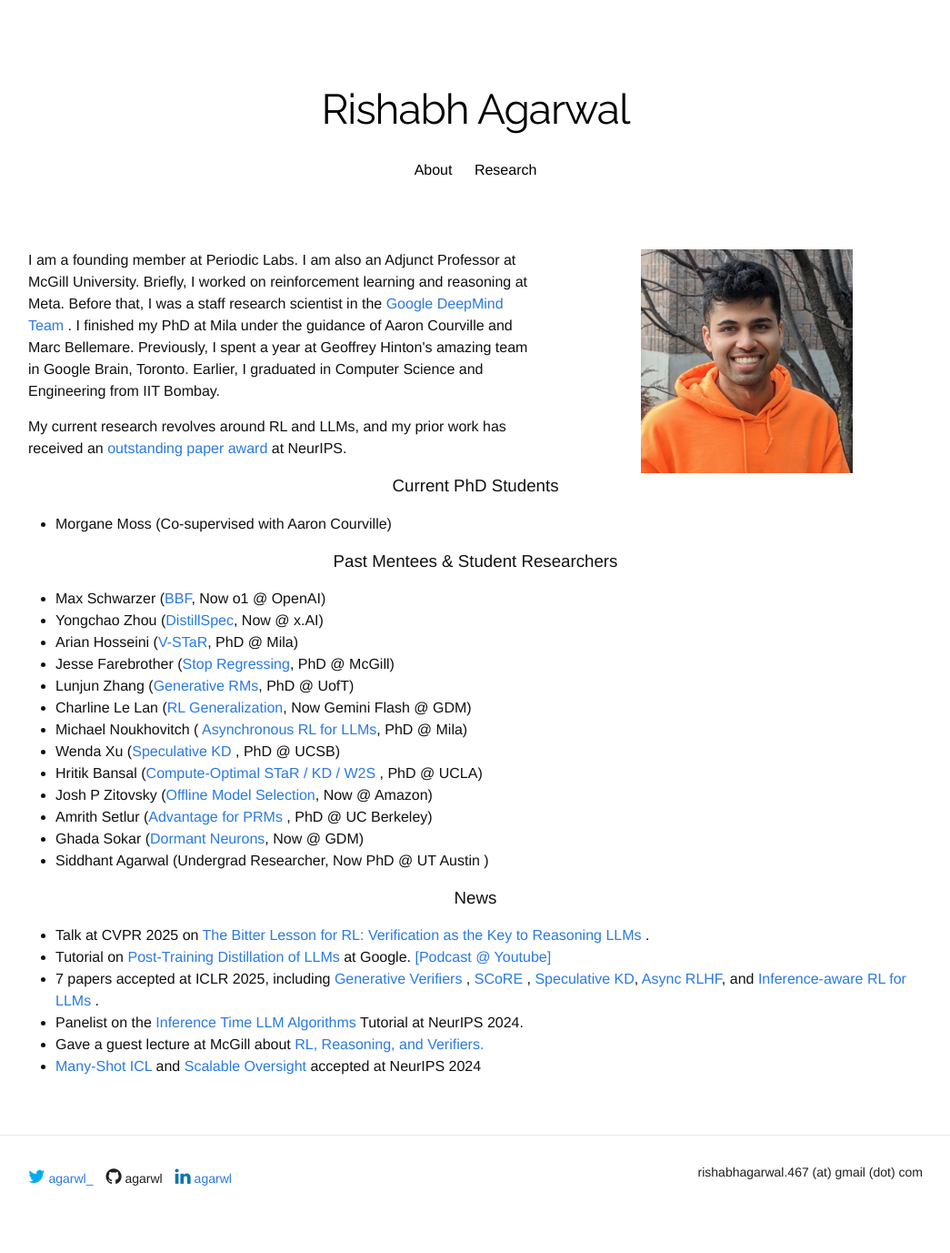
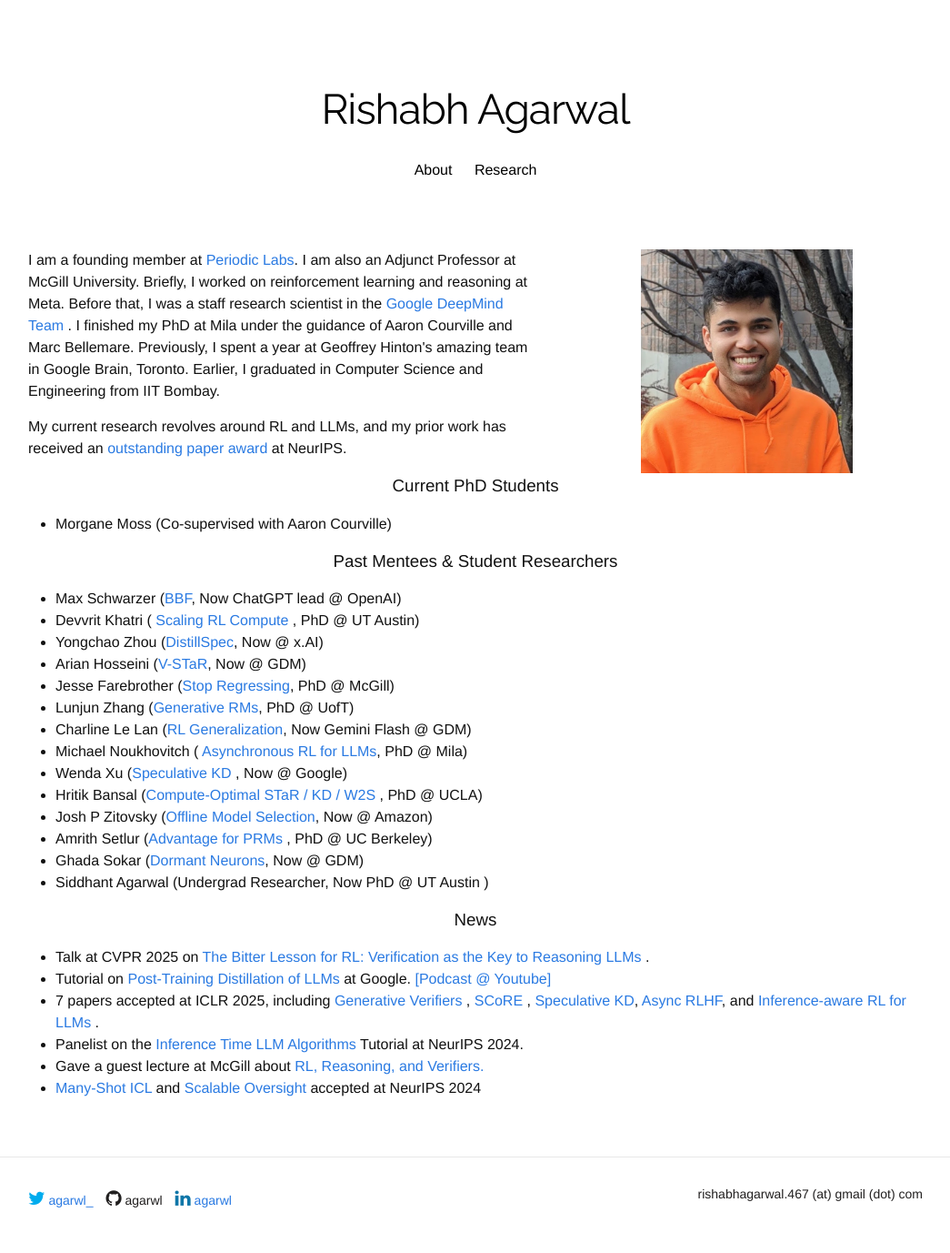
Before and after one commit to agarwl/agarwl.github.io, a Jekyll site: the page built from index.html, in a window 1280 px wide. Shown: the whole page at 91% size, without its empty margins (117-1162 px from the left). Built offline with Jekyll 4.4.1, drawn with Linux system fonts in a browser that asks for light colours; nearby versions of some CDN libraries; some web fonts are replaced; a style sheet for code colours, icons or effects is not loaded; before the commit the page ends 1353 px from its top, so only the background shows below that.

Commit message:
Update affiliations and roles in index.html

```diff
--- a/index.html
+++ b/index.html
@@ -7,7 +7,7 @@ title: "Rishabh Agarwal"
 
 <div class="row">
 	<div class="seven columns">
-		<p> I am a founding member at Periodic Labs. I am also an Adjunct Professor at McGill University. Briefly, I worked on reinforcement learning and reasoning at Meta. Before that, I was a staff research scientist in the <a href="https://deepmind.google/"> Google DeepMind Team </a>.  I finished my PhD at Mila under the guidance of Aaron Courville and Marc Bellemare.
+		<p> I am a founding member at <a href="https://periodic.com/">Periodic Labs</a>. I am also an Adjunct Professor at McGill University. Briefly, I worked on reinforcement learning and reasoning at Meta. Before that, I was a staff research scientist in the <a href="https://deepmind.google/"> Google DeepMind Team </a>.  I finished my PhD at Mila under the guidance of Aaron Courville and Marc Bellemare.
 		Previously, I spent a year at Geoffrey Hinton's amazing team in Google Brain, Toronto. Earlier, I graduated in Computer Science and Engineering from IIT Bombay. </p>
 <!--  		I also had a brief stint at Latent Logic (acquired by <a href="https://waymo.com/">Waymo</a>), a self-driving car startup in Oxford -->
 		<p> My current research revolves around RL and LLMs, and my prior work has received
@@ -29,14 +29,15 @@ title: "Rishabh Agarwal"
 
 <h3> Past Mentees & Student Researchers </h3>
 <ul>
-	<li> Max Schwarzer (<a href="https://arxiv.org/abs/2305.19452">BBF</a>, Now o1 @ OpenAI) </li>
+	<li> Max Schwarzer (<a href="https://arxiv.org/abs/2305.19452">BBF</a>, Now ChatGPT lead @ OpenAI) </li>
+	<li> Devvrit Khatri (<a href="https://www.notion.so/The-Art-of-Scaling-Reinforcement-Learning-Compute-for-LLMs-28c2af1d07f3801ebc70e6b2bc9102fd"> Scaling RL Compute </a>, PhD @ UT Austin) </li>
 	<li> Yongchao Zhou (<a href="https://arxiv.org/abs/2310.08461">DistillSpec</a>, Now @ x.AI) </li>
-	<li> Arian Hosseini (<a href="https://arxiv.org/abs/2402.06457">V-STaR</a>, PhD @ Mila) </li>
+	<li> Arian Hosseini (<a href="https://arxiv.org/abs/2402.06457">V-STaR</a>, Now @ GDM) </li>
 	<li> Jesse Farebrother (<a href="https://arxiv.org/abs/2403.03950">Stop Regressing</a>, PhD @ McGill) </li>
 	<li> Lunjun Zhang (<a href="https://arxiv.org/abs/2408.15240">Generative RMs</a>, PhD @ UofT) </li>
 	<li> Charline Le Lan (<a href="https://arxiv.org/abs/2203.00543">RL Generalization</a>, Now Gemini Flash @ GDM) </li>
 	<li> Michael Noukhovitch (<a href="https://arxiv.org/abs/2410.18252"> Asynchronous RL for LLMs</a>, PhD @ Mila) </li>
-	<li> Wenda Xu (<a href="https://arxiv.org/abs/2410.11325">Speculative KD </a>, PhD @ UCSB) </li>
+	<li> Wenda Xu (<a href="https://arxiv.org/abs/2410.11325">Speculative KD </a>, Now @ Google) </li>
 	<li> Hritik Bansal (<a href="https://arxiv.org/abs/2408.16737">Compute-Optimal STaR / KD / W2S </a>, PhD @ UCLA) </li>
 	<li> Josh P Zitovsky (<a href="https://arxiv.org/abs/2302.00141">Offline Model Selection</a>, Now @ Amazon)</li>
 	<li> Amrith Setlur (<a href="https://arxiv.org/abs/2410.08146">Advantage for PRMs </a>, PhD @ UC Berkeley)</li>
```
